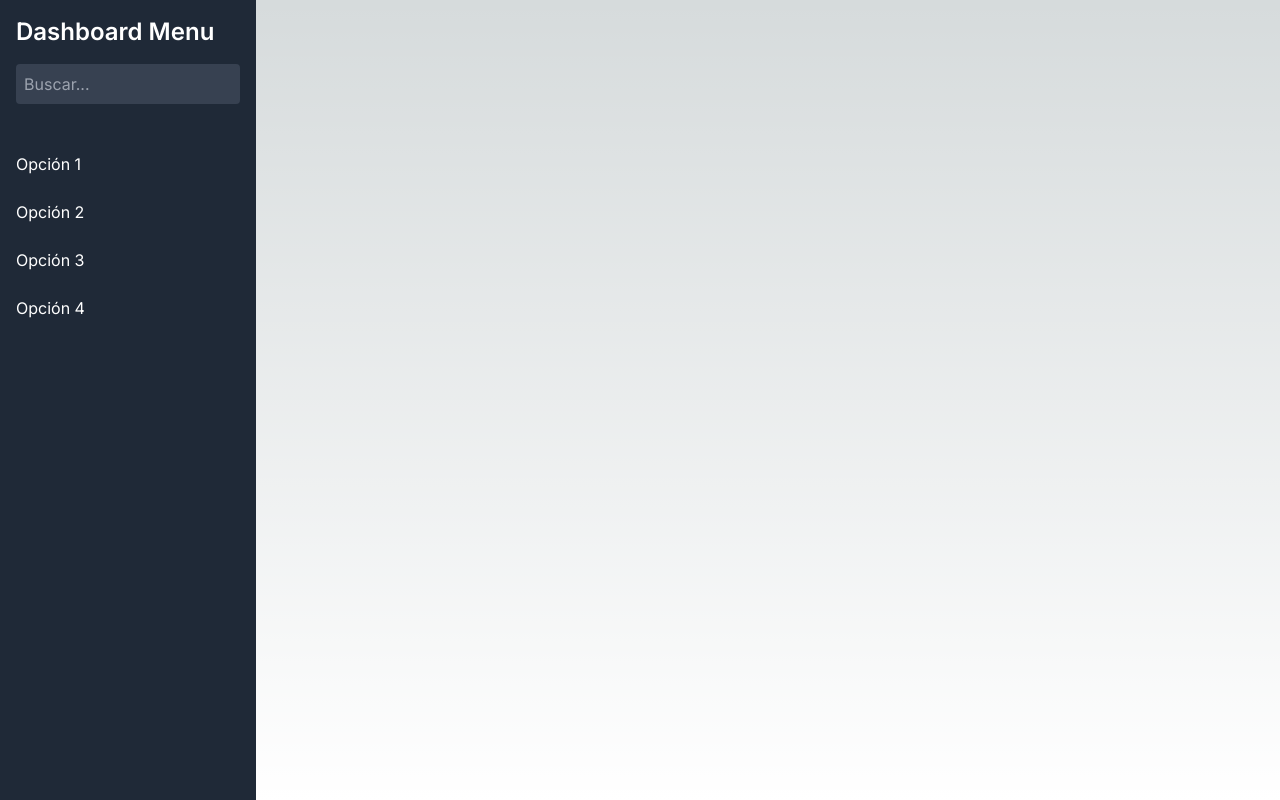
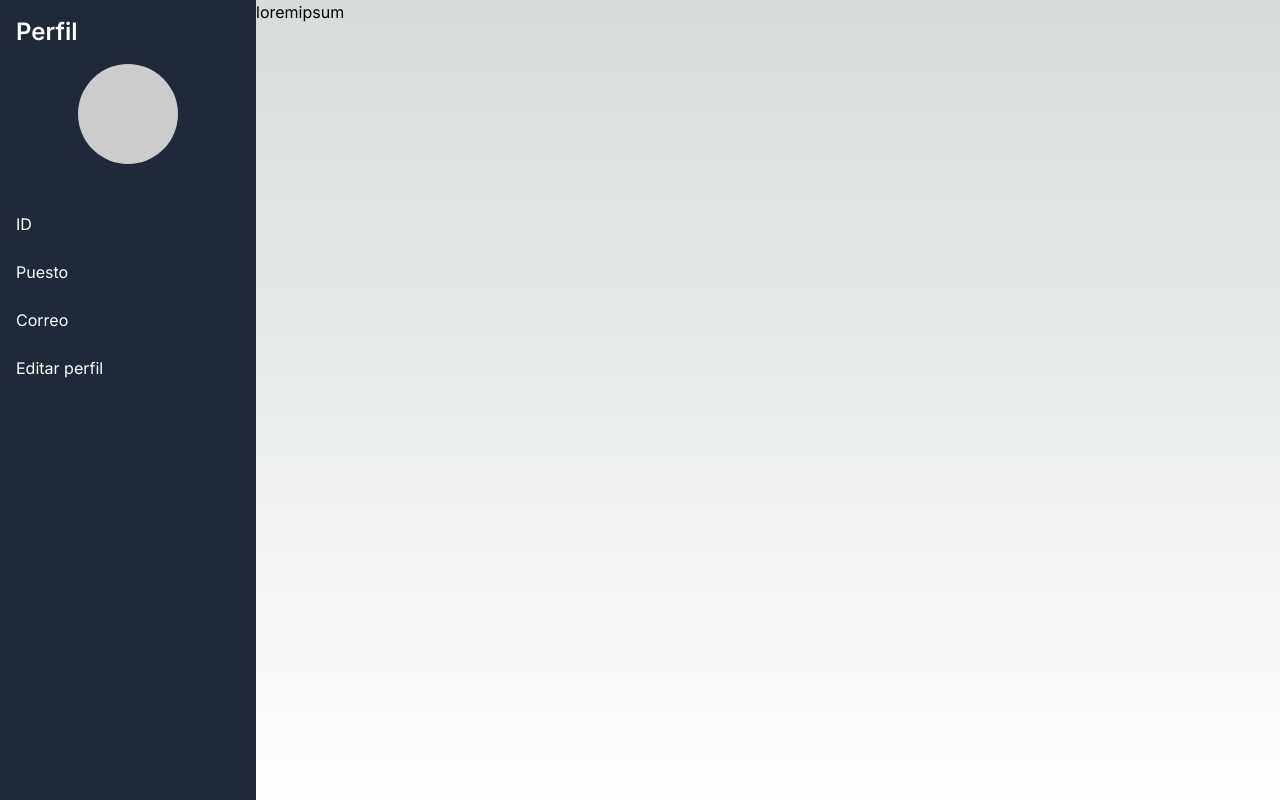
Before and after one commit to rpribau/front-hack2023, a Next.js app: page / in a window 1280 px wide. Built offline with nearby package versions, Linux system fonts and the light colour scheme.

Commit message:
Agruegué placeholder de foto de perfil

```diff
--- a/app/globals.css
+++ b/app/globals.css
@@ -25,3 +25,17 @@ body {
     )
     rgb(var(--background-start-rgb));
 }
+
+.empty-circle {
+  width: 100px; /* Adjust the width and height as needed for your design */
+  height: 100px;
+  background-color: #ccc; /* Color of the circle */
+  border-radius: 50%; /* Makes it a circle */
+  margin: 0 auto; /* Center the circle horizontally */
+}
+
+.perfil{
+  margin-bottom: 0px;
+  background-color: white;
+  padding: 0px;
+}
--- a/app/page.js
+++ b/app/page.js
@@ -3,10 +3,13 @@ import DashboardMenu from '../components/menudashboard';
 
 const Home = () => {
   return (
-    <div className="flex">
-      <DashboardMenu />
-      {/* Aquí puedes colocar el contenido principal de tu dashboard */}
-    </div>
+    <body>
+      <div className="flex">
+        <DashboardMenu />
+        {/* Aquí puedes colocar el contenido principal de tu dashboard */}
+        <p>loremipsum</p>
+      </div>
+    </body>
   );
 };
 
--- a/components/menudashboard.js
+++ b/components/menudashboard.js
@@ -2,24 +2,26 @@ import React from 'react';
 
 const DashboardMenu = () => {
   return (
+    <body>
+      <section className="perfil">
         <div className="bg-gray-800 w-64 h-screen text-white">
           <div className="p-4">
-        <h1 className="text-2xl font-semibold mb-4">Dashboard Menu</h1>
-        <input
-          type="text"
-          placeholder="Buscar..."
-          className="w-full p-2 bg-gray-700 text-white rounded focus:outline-none focus:ring"
-        />
+            <h1 className="text-2xl font-semibold mb-4">Perfil</h1>
+            {/* Display the empty circle as a placeholder */}
+            <div className="empty-circle"></div>
           </div>
           <ul className="space-y-2 mt-6">
-        <li className="px-4 py-2 hover:bg-gray-700">Opción 1</li>
-        <li className="px-4 py-2 hover:bg-gray-700">Opción 2</li>
-        <li className="px-4 py-2 hover:bg-gray-700">Opción 3</li>
-        <li className="px-4 py-2 hover:bg-gray-700">Opción 4</li>
-        {/* Agrega más opciones según tus necesidades */}
+            <li className="px-4 py-2 hover:bg-gray-700">ID</li>
+            <li className="px-4 py-2 hover:bg-gray-700">Puesto</li>
+            <li className="px-4 py-2 hover:bg-gray-700">Correo</li>
+            <li className="px-4 py-2 hover:bg-gray-700">Editar perfil</li>
+            {/* Add more options as needed */}
           </ul>
         </div>
+    </section>
+  </body>
   );
 };
 
+
 export default DashboardMenu;
```
Also changed, not shown: images/kekw.png (added). Lines whose indentation alone changed are shown as unchanged.
